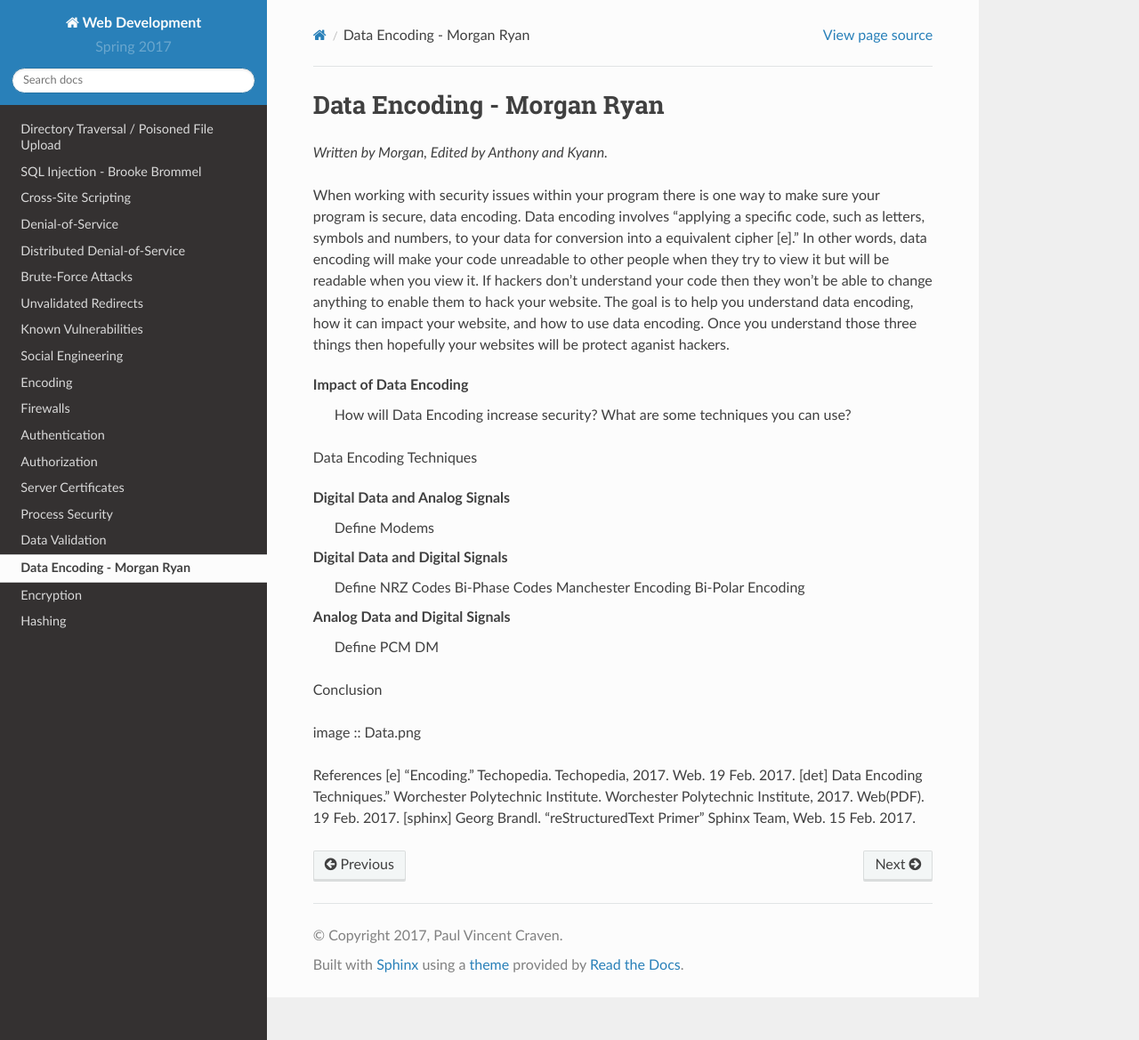
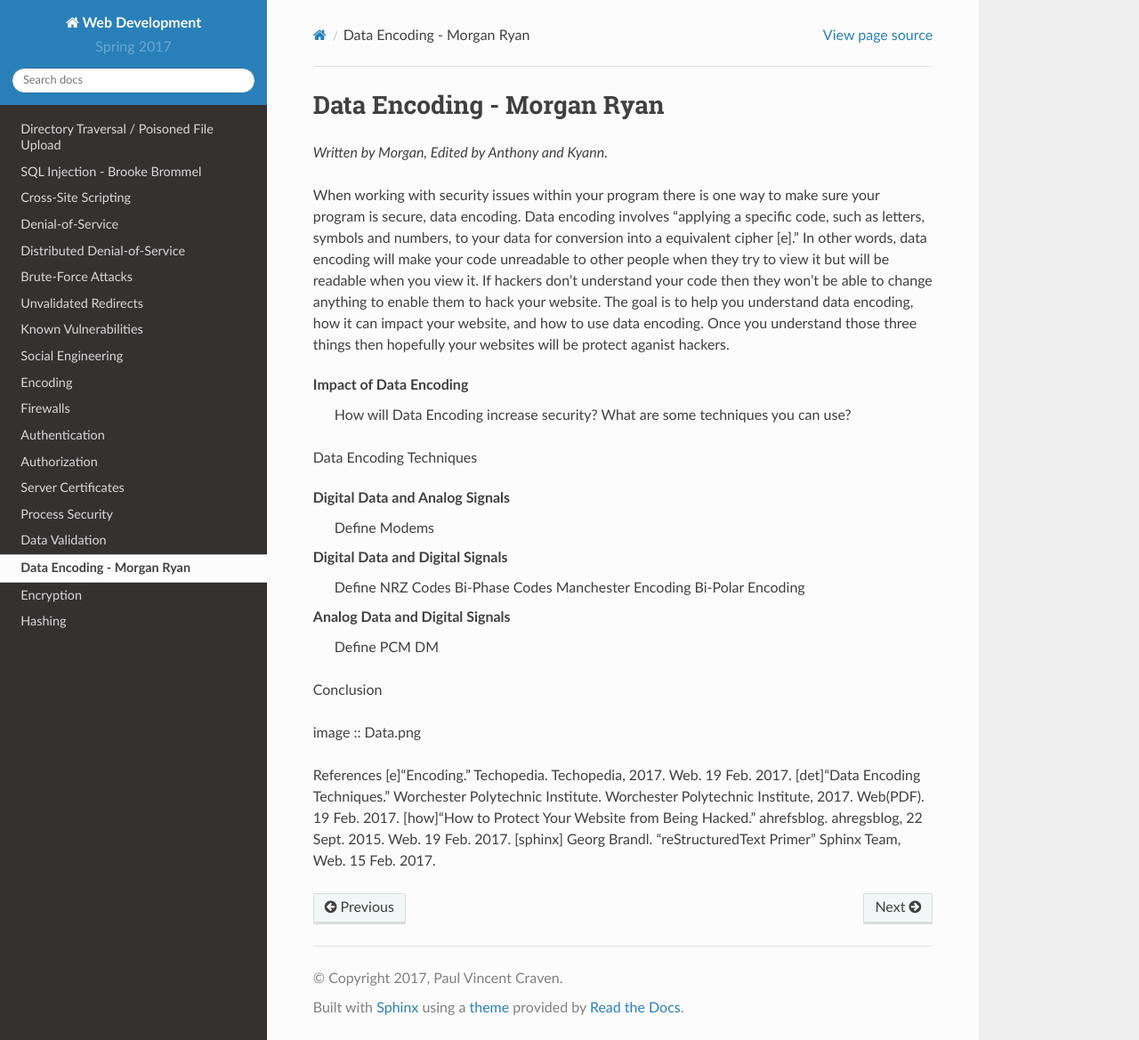
Before and after one commit to pvcraven/2017_web_security, a Sphinx documentation site: the page built from source/data_encoding/data_encoding.rst, in a window 1280 px wide and 1169 px high. Shown: the whole window at 89% size. Built offline with Sphinx 7.4.7 and the Read the Docs theme 2.0.0, drawn with Linux system fonts in a browser that asks for light colours.

Commit message:
no message

```diff
--- a/source/data_encoding/data_encoding.rst
+++ b/source/data_encoding/data_encoding.rst
@@ -28,6 +28,7 @@ Conclusion
 image :: Data.png
 
 References
-[e]	“Encoding.” Techopedia. Techopedia, 2017. Web. 19 Feb. 2017.
-[det]	Data Encoding Techniques.” Worchester Polytechnic Institute. Worchester Polytechnic Institute, 2017. Web(PDF). 19 Feb. 2017.
+[e]“Encoding.” Techopedia. Techopedia, 2017. Web. 19 Feb. 2017.
+[det]“Data Encoding Techniques.” Worchester Polytechnic Institute. Worchester Polytechnic Institute, 2017. Web(PDF). 19 Feb. 2017.
+[how]“How to Protect Your Website from Being Hacked.” ahrefsblog. ahregsblog, 22 Sept. 2015. Web. 19 Feb. 2017.
 [sphinx]	Georg Brandl. “reStructuredText Primer” Sphinx Team, Web. 15 Feb. 2017.
```
Also changed, not shown: slide_2.jpg (deleted), source/data_encoding/Data.png (renamed from Data.png).
